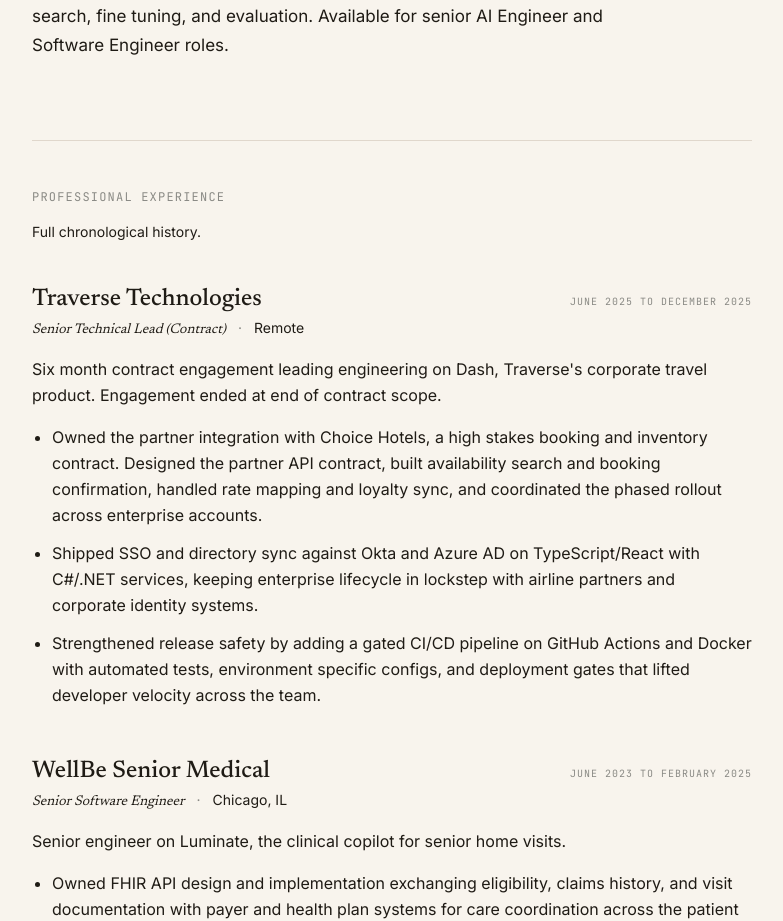
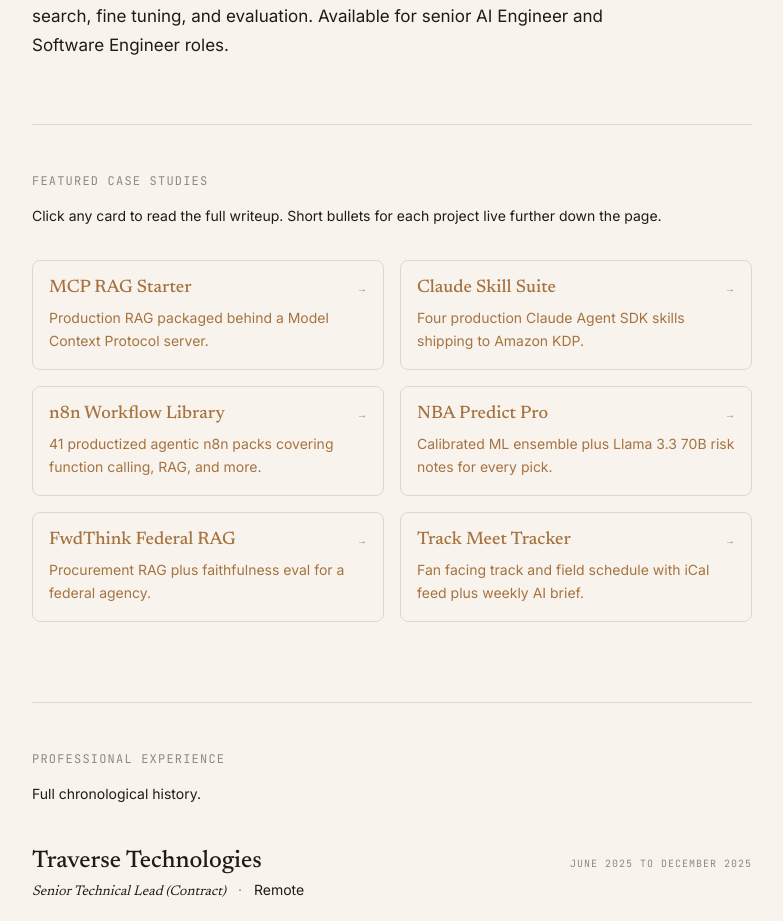
Before and after one commit to whodeanie/portfolio-hub, a Next.js app: page /resume in a window 1280 px wide. Shown: the part 800-1721 px from the top of the page, without its empty margins (248-1031 px from the left). Built offline with nearby package versions, Linux system fonts and the light colour scheme; no server answers.

Commit message:
resume: featured case studies block near top

```diff
--- a/app/resume/page.tsx
+++ b/app/resume/page.tsx
@@ -259,6 +259,73 @@
           </p>
         </section>
 
+        {/* FEATURED CASE STUDIES (compact discoverable row near the top) */}
+        <section className="mt-16 section-rule pt-12">
+          <h2 className="font-mono text-xs uppercase tracking-widest text-[var(--muted)]">
+            Featured case studies
+          </h2>
+          <p className="mt-4 text-sm text-[var(--fg)]/65 leading-relaxed">
+            Click any card to read the full writeup. Short bullets for each
+            project live further down the page.
+          </p>
+
+          <div className="mt-8 grid grid-cols-1 sm:grid-cols-2 gap-4">
+            {[
+              {
+                title: "MCP RAG Starter",
+                tagline: "Production RAG packaged behind a Model Context Protocol server.",
+                href: "/work/mcp-rag-starter/",
+              },
+              {
+                title: "Claude Skill Suite",
+                tagline: "Four production Claude Agent SDK skills shipping to Amazon KDP.",
+                href: "/work/claude-skill-suite/",
+              },
+              {
+                title: "n8n Workflow Library",
+                tagline: "41 productized agentic n8n packs covering function calling, RAG, and more.",
+                href: "/work/n8n-workflow-library/",
+              },
+              {
+                title: "NBA Predict Pro",
+                tagline: "Calibrated ML ensemble plus Llama 3.3 70B risk notes for every pick.",
+                href: "/work/nba-playoff-props/",
+              },
+              {
+                title: "FwdThink Federal RAG",
+                tagline: "Procurement RAG plus faithfulness eval for a federal agency.",
+                href: "/work/fwdthink-rag-procurement/",
+              },
+              {
+                title: "Track Meet Tracker",
+                tagline: "Fan facing track and field schedule with iCal feed plus weekly AI brief.",
+                href: "/work/track-meet-tracker/",
+              },
+            ].map((c) => (
+              <Link
+                key={c.href}
+                href={c.href}
+                className="group block rounded-lg border border-[var(--rule)] p-4 hover:border-[var(--accent)] transition-colors"
+              >
+                <div className="flex items-baseline justify-between gap-3">
+                  <h3 className="serif text-lg font-medium leading-tight group-hover:text-[var(--accent)] transition-colors">
+                    {c.title}
+                  </h3>
+                  <span
+                    aria-hidden
+                    className="font-mono text-[10px] text-[var(--muted)] group-hover:text-[var(--accent)] transition-colors"
+                  >
+                    →
+                  </span>
+                </div>
+                <p className="mt-2 text-sm text-[var(--fg)]/70 leading-relaxed">
+                  {c.tagline}
+                </p>
+              </Link>
+            ))}
+          </div>
+        </section>
+
         {/* PROFESSIONAL EXPERIENCE (full chronology, work-only, no personal project links) */}
         <section className="mt-20 section-rule pt-12">
           <h2 className="font-mono text-xs uppercase tracking-widest text-[var(--muted)]">
```
